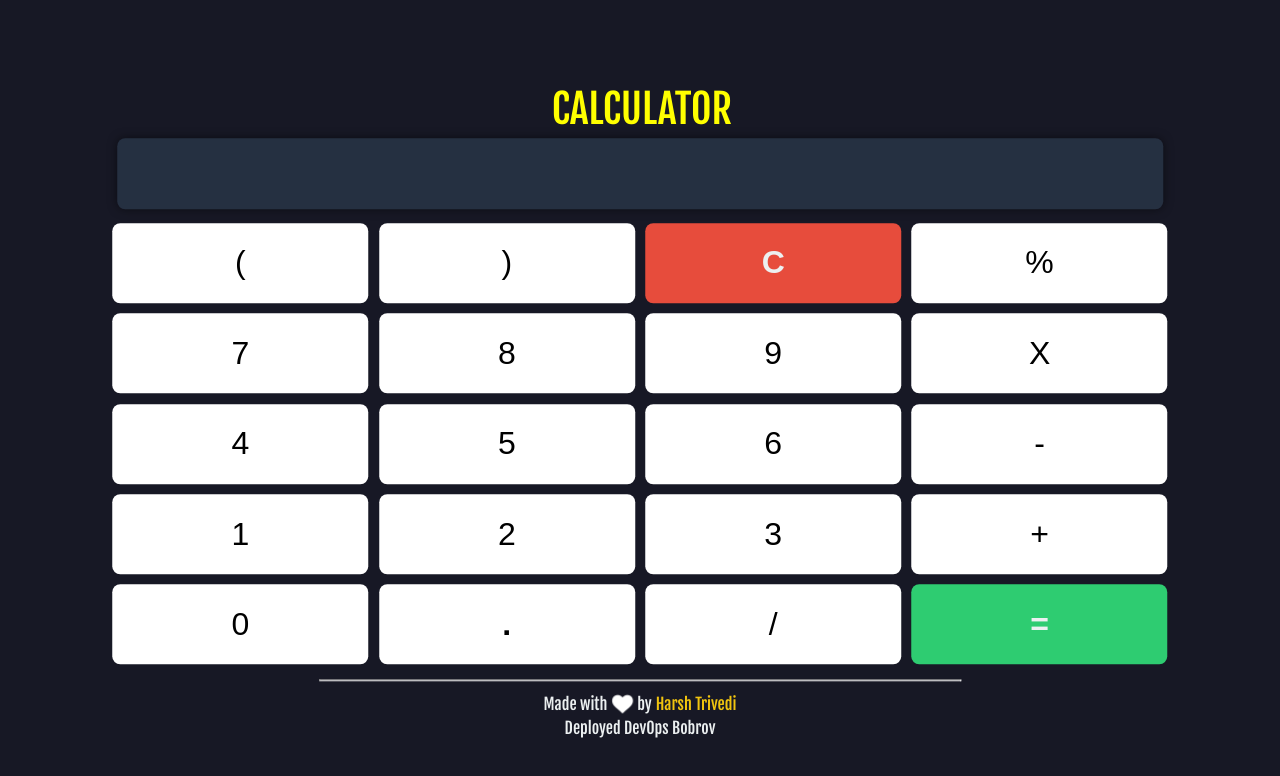
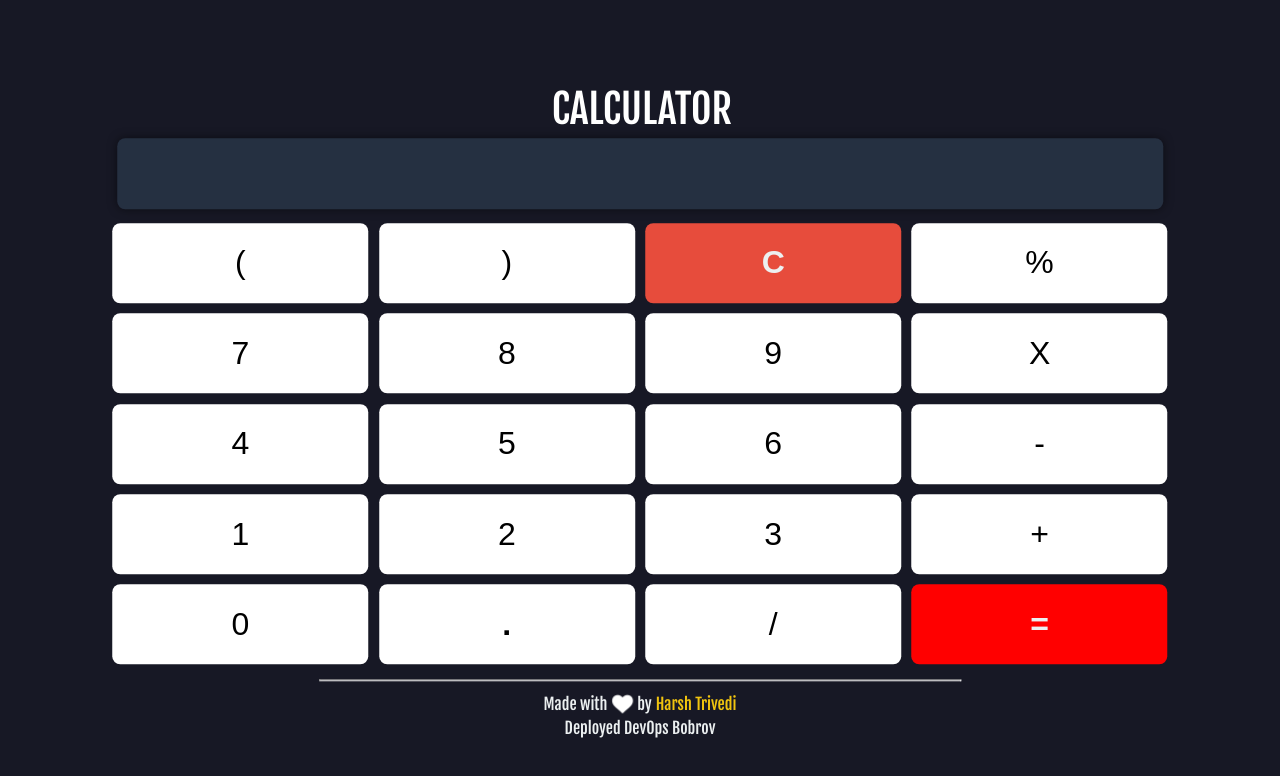
Before and after one commit to m1rovNEW/Calculator, a plain HTML site: page index.html in a window 1280 px wide. Drawn offline with Linux system fonts and the light colour scheme.

Commit message:
chenge color

```diff
--- a/index.html
+++ b/index.html
@@ -63,7 +63,7 @@
 
 <body>
 	<div class="container">
-		<h1><a style="text-decoration: none; color: yellow; margin-left: 0.25rem;" href="" onclick="location.reload();">CALCULATOR</a></h1 >
+		<h1><a style="text-decoration: none; color: white; margin-left: 0.25rem;" href="" onclick="location.reload();">CALCULATOR</a></h1 >
 		<div class="calculator">
 			<input type="text" name="screen" id="answer">
 			<table>
@@ -95,7 +95,7 @@
 					<td><button>0</button></td>
 					<td><button style="font-weight: bold;">.</button></td>
 					<td><button>/</button></td>
-					<td><button style="background-color: #2ecc71; font-weight: bold; color: #ecf0f1;">=</button></td>
+					<td><button style="background-color: red; font-weight: bold; color: #ecf0f1;">=</button></td>
 				</tr>
 			</table>
 			<hr style="max-width: 50vw;">
```
